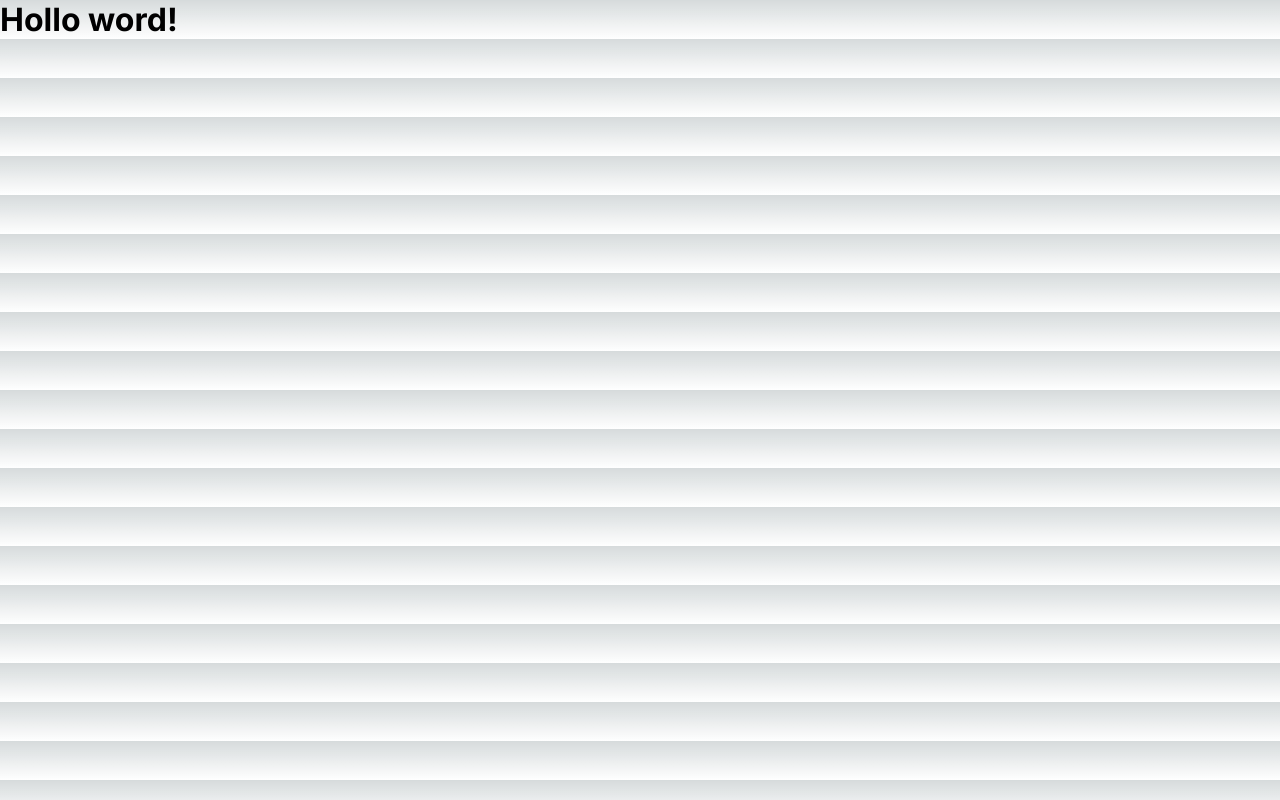
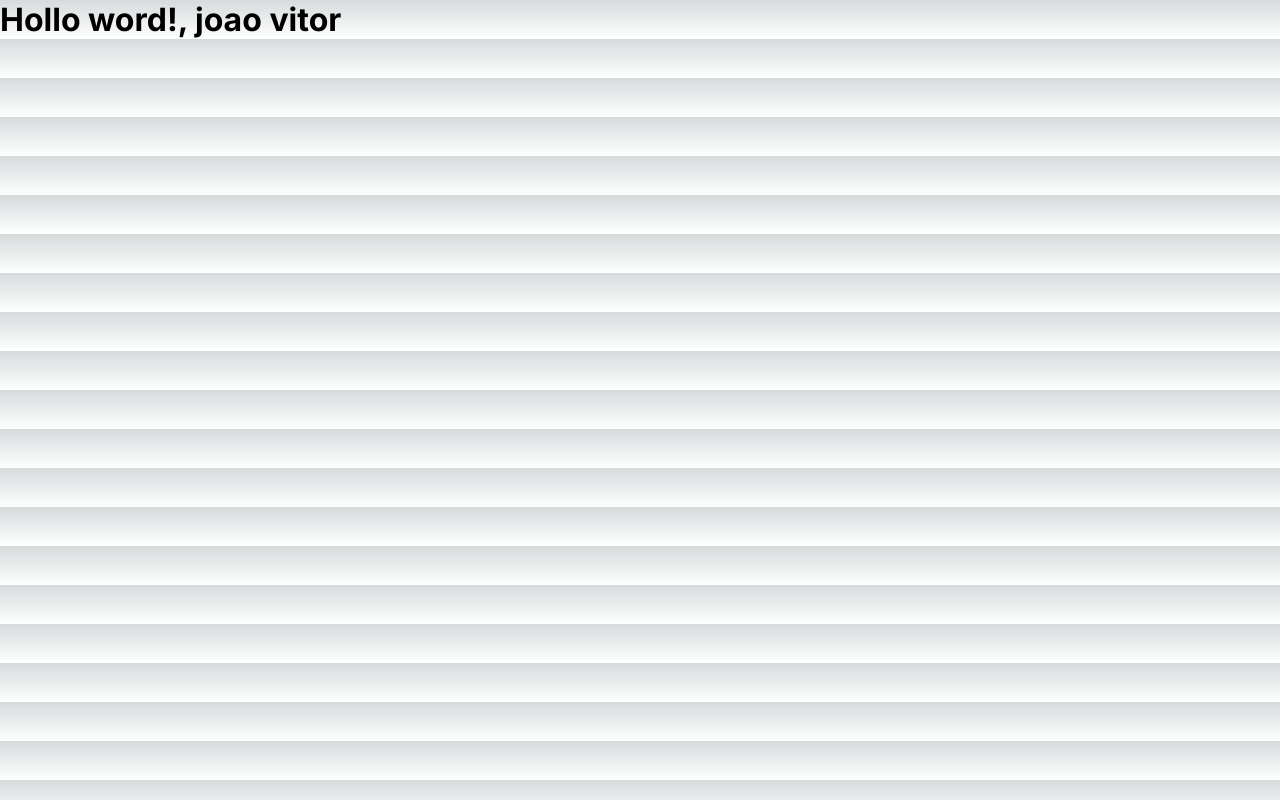
Before and after one commit to catarinogabrielle/ao_vivo_tv, a Next.js app: page / in a window 1280 px wide. Built offline with nearby package versions, Linux system fonts and the light colour scheme.

Commit message:
att joaovitor

```diff
--- a/src/app/page.tsx
+++ b/src/app/page.tsx
@@ -4,7 +4,7 @@ import styles from "./page.module.css";
 export default function Home() {
   return (
     <div>
-      <h1>Hollo word!</h1>
+      <h1>Hollo word!, joao vitor</h1>
     </div>
   );
 }
```
